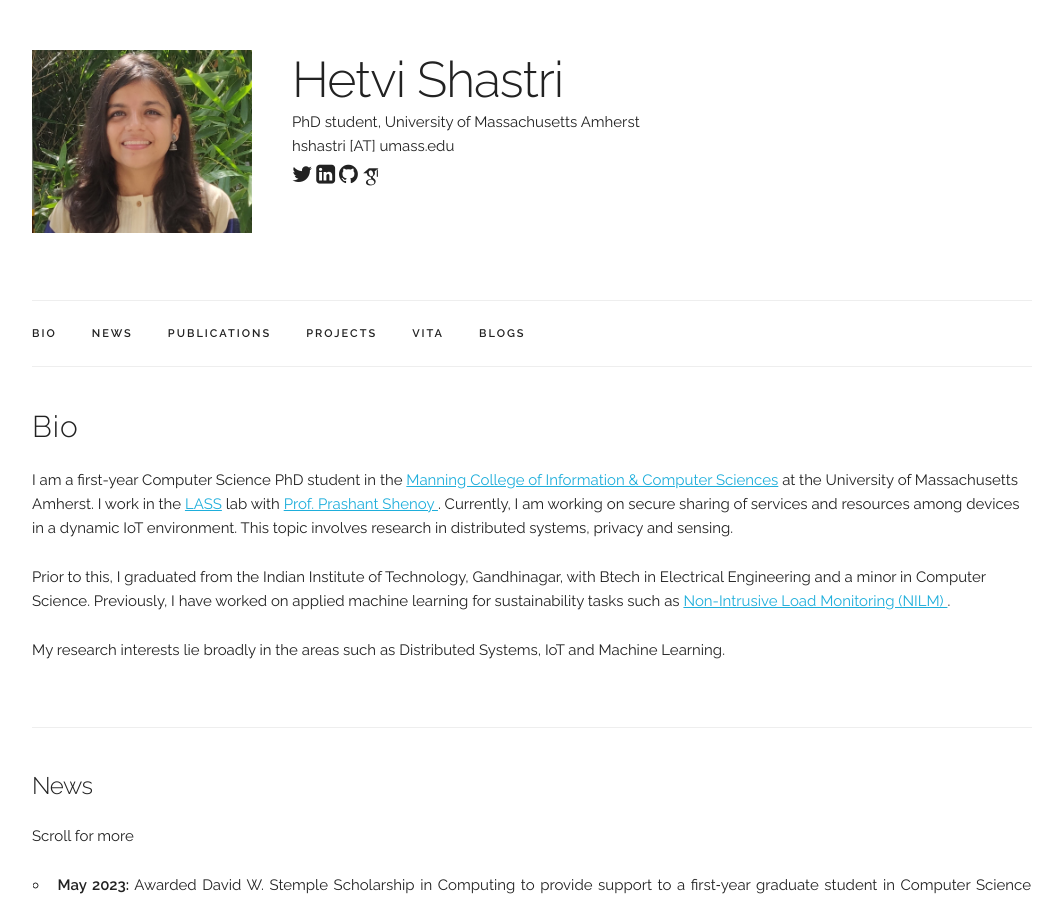
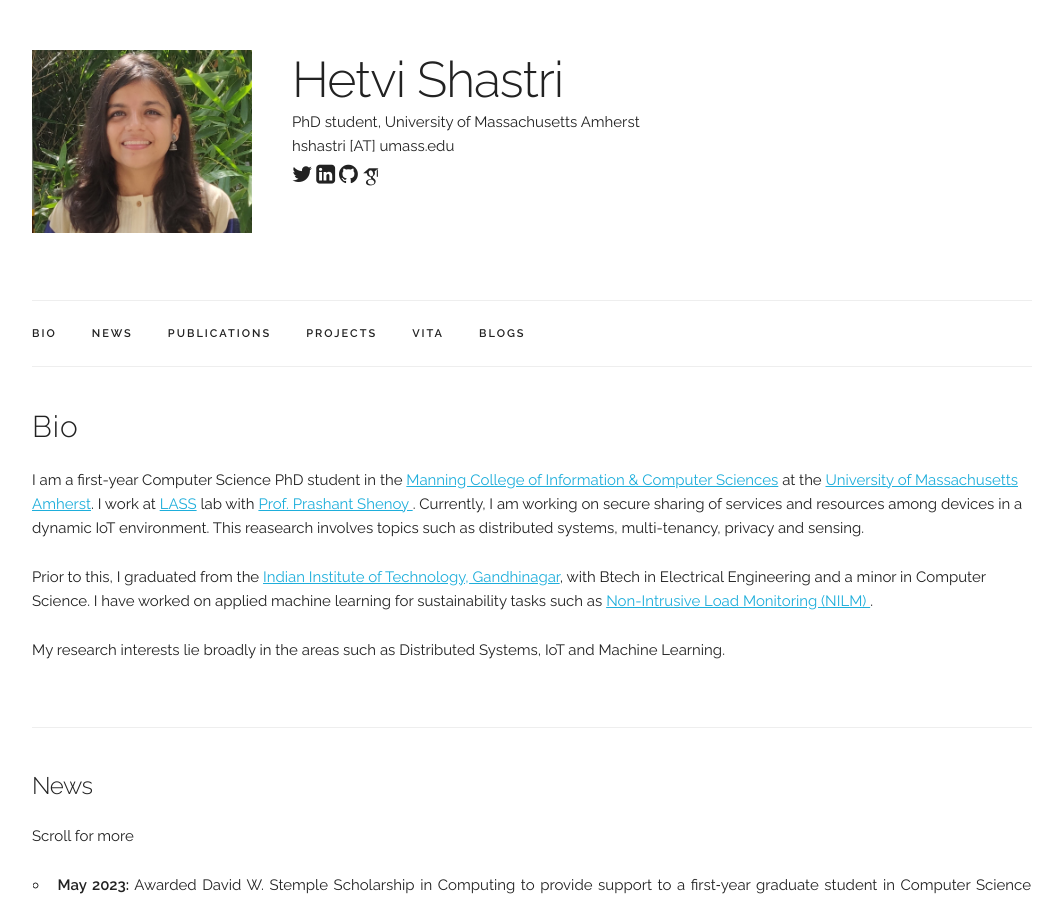
Before and after one commit to hetvishastri/hetvishastri.github.io, a Jekyll site: the page built from index.html, in a window 1280 px wide and 900 px high. Shown: the whole window, without its empty margins (108-1171 px from the left). Built offline with Jekyll 4.4.1, drawn with Linux system fonts in a browser that asks for light colours; some web fonts are replaced.

Commit message:
adding bio

```diff
--- a/index.html
+++ b/index.html
@@ -6,17 +6,16 @@ title: Home
 <div class="docs-section" id="bio">
   <h4>Bio</h4>
   <p>I am a first-year Computer Science PhD student in the
-    <a href="https://www.cics.umass.edu">Manning College of Information & Computer Sciences</a> at the University of Massachusetts Amherst.
-
-  I work in the <a href="https://lass.cs.umass.edu">LASS</a> lab with <a href="https://people.cs.umass.edu/~shenoy/">Prof. Prashant Shenoy  </a>.
-  Currently, I am working on secure
-  sharing of services and resources among devices in a dynamic IoT environment.
-  This topic involves research in distributed systems, privacy and sensing.</p>
+    <a href="https://www.cics.umass.edu">Manning College of Information & Computer Sciences</a> at the
+    <a href="https://www.umass.edu">University of Massachusetts Amherst</a>.
+  I work at <a href="https://lass.cs.umass.edu">LASS</a> lab with <a href="https://people.cs.umass.edu/~shenoy/">Prof. Prashant Shenoy  </a>.
+  Currently, I am working on secure sharing of services and resources among devices in a dynamic IoT environment.
+  This reasearch involves topics such as distributed systems, multi-tenancy, privacy and sensing.</p>
 
 <p>
-  Prior to this, I graduated from the Indian Institute of
-  Technology, Gandhinagar, with Btech in Electrical Engineering and a
-  minor in Computer Science. Previously, I have worked on applied machine
+  Prior to this, I graduated from the
+  <a href="https://iitgn.ac.in/">   Indian Institute of Technology, Gandhinagar</a>, with Btech in Electrical Engineering and a
+  minor in Computer Science. I have worked on applied machine
   learning for sustainability tasks such as <a href="https://github.com/nilmtk/nilmtk" >Non-Intrusive Load Monitoring (NILM) </a>.</p>
 
 <p>My research interests lie broadly in the
```
